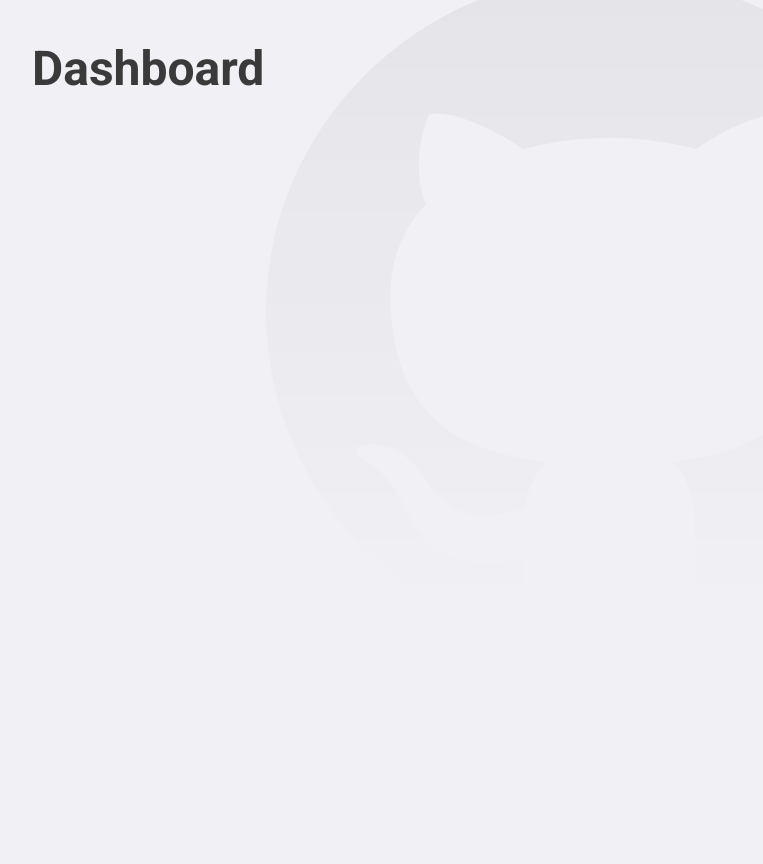
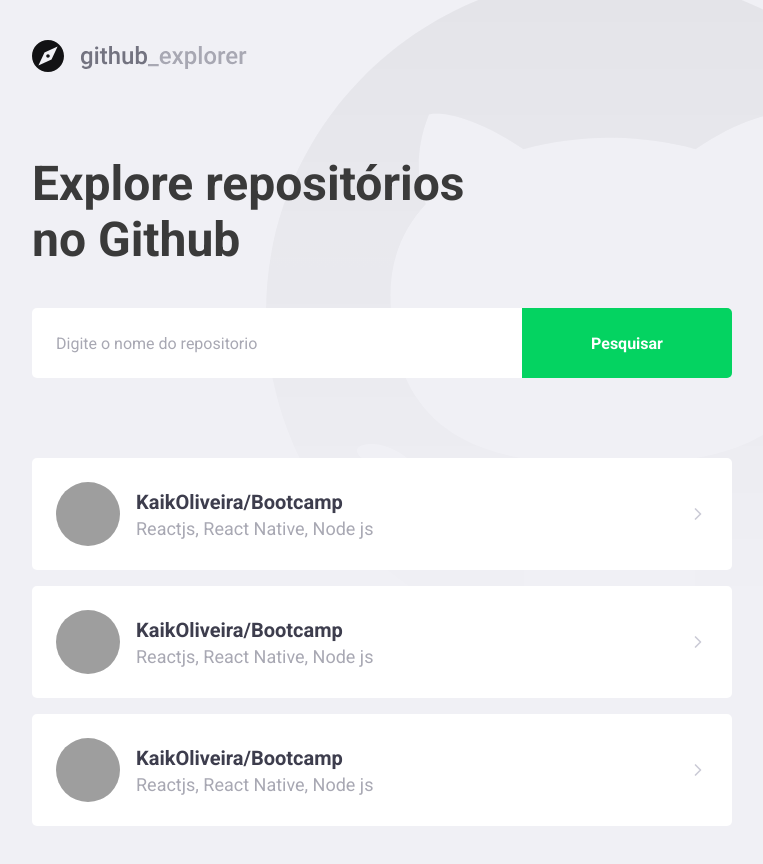
Before and after one commit to KaikOliveira/ExplorerGithubTypeScript, a React (Create React App) app: page / in a window 1280 px wide. Shown: the whole page, without its empty margins (148-911 px from the left). Before the commit the page ends 800 px from the top, so only its background shows below. Built offline with nearby package versions, Linux system fonts and the light colour scheme; grey boxes are pictures that could not be loaded.

Commit message:
stylesDashboard

```diff
--- a/src/pages/Dashboard/index.tsx
+++ b/src/pages/Dashboard/index.tsx
@@ -1,9 +1,63 @@
 import React from 'react';
+import { FiChevronRight } from 'react-icons/fi';
 
-import { Title } from './style';
+import logoImg from '../../assets/logo.svg';
+
+import { Title, Form, Repositories } from './style';
 
 const Dashboard: React.FC = () => {
-  return <Title>Dashboard</Title>
+  return (
+    <>
+      <img src={logoImg} alt="GitHub Explorer"/>
+      <Title>Explore repositórios no Github</Title>
+
+      <Form>
+        <input placeholder="Digite o nome do repositorio"/>
+        <button type="submit">Pesquisar</button>
+      </Form>
+
+      <Repositories>
+        <a href="teste">
+          <img
+            src="https://avatars2.githubusercontent.com/u/69028381?s=460&u=79f997da3a3d558ac714d85b6774cb702ab40d6d&v=4"
+            alt="Kaik Oliveira"
+          />
+          <div>
+            <strong>KaikOliveira/Bootcamp</strong>
+            <p>Reactjs, React Native, Node js</p>
+          </div>
+
+          <FiChevronRight size={20} />
+        </a>
+
+        <a href="teste">
+          <img
+            src="https://avatars2.githubusercontent.com/u/69028381?s=460&u=79f997da3a3d558ac714d85b6774cb702ab40d6d&v=4"
+            alt="Kaik Oliveira"
+          />
+          <div>
+            <strong>KaikOliveira/Bootcamp</strong>
+            <p>Reactjs, React Native, Node js</p>
+          </div>
+
+          <FiChevronRight size={20} />
+        </a>
+
+        <a href="teste">
+          <img
+            src="https://avatars2.githubusercontent.com/u/69028381?s=460&u=79f997da3a3d558ac714d85b6774cb702ab40d6d&v=4"
+            alt="Kaik Oliveira"
+          />
+          <div>
+            <strong>KaikOliveira/Bootcamp</strong>
+            <p>Reactjs, React Native, Node js</p>
+          </div>
+
+          <FiChevronRight size={20} />
+        </a>
+      </Repositories>
+    </>
+  )
 }
 
 export default Dashboard;
--- a/src/pages/Dashboard/style.ts
+++ b/src/pages/Dashboard/style.ts
@@ -1,6 +1,99 @@
 import styled from 'styled-components';
+import { shade } from 'polished';
 
 export const Title = styled.h1`
   font-size: 48px;
   color: #3a3a3a;
+  max-width: 450px;
+  line-height: 56px;
+
+  margin-top: 80px;
 `;
+
+export const Form = styled.form`
+  margin-top: 40px;
+  max-width: 700px;
+
+  display: flex;
+
+  input {
+    flex: 1;
+    height: 70px;
+    padding: 0 24px;
+    border: 0;
+    border-radius: 5px 0 0 5px;
+    color: #3a3a3a;
+
+    &::placeholder {
+      color: #a8a8b3;
+    }
+  }
+
+  button {
+    width: 210px;
+    height: 70px;
+    background: #04d361;
+    border-radius: 0px 5px 5px 0px;
+    border: 0;
+    color: #fff;
+    font-weight: bold;
+    transition: background-color 0.3s;
+
+    &:hover {
+      background: ${shade(0.2, '#04d361')};
+    }
+  }
+`;
+
+export const Repositories = styled.div`
+  margin-top: 80px;
+  max-width: 700px;
+
+  a {
+    background: #fff;
+    border-radius: 5px;
+    width: 100%auto;
+    padding: 24px;
+    display: block;
+    text-decoration: none;
+
+    display: flex;
+    align-items: center;
+    transition: transform 0.3s;
+
+    & + a {
+      margin-top: 16px;
+    }
+
+    &:hover {
+      transform: translateX(10px);
+    }
+
+    img {
+      width: 64px;
+      height: 64px;
+      border-radius: 50%;
+    }
+
+    div {
+      margin-left: 16px;
+
+      strong {
+        font-size: 20px;
+        color: #3d3d4d;
+      }
+
+      p {
+        font-size: 18px;
+        color: #a8a8b3;
+        margin-top: 4px;
+      }
+    }
+
+    svg {
+      margin-left: auto;
+      color: #cbcbd6;
+    }
+
+  }
+`;
```
Also changed, not shown: src/assets/logo.svg (renamed from src/assets/no.svg).
